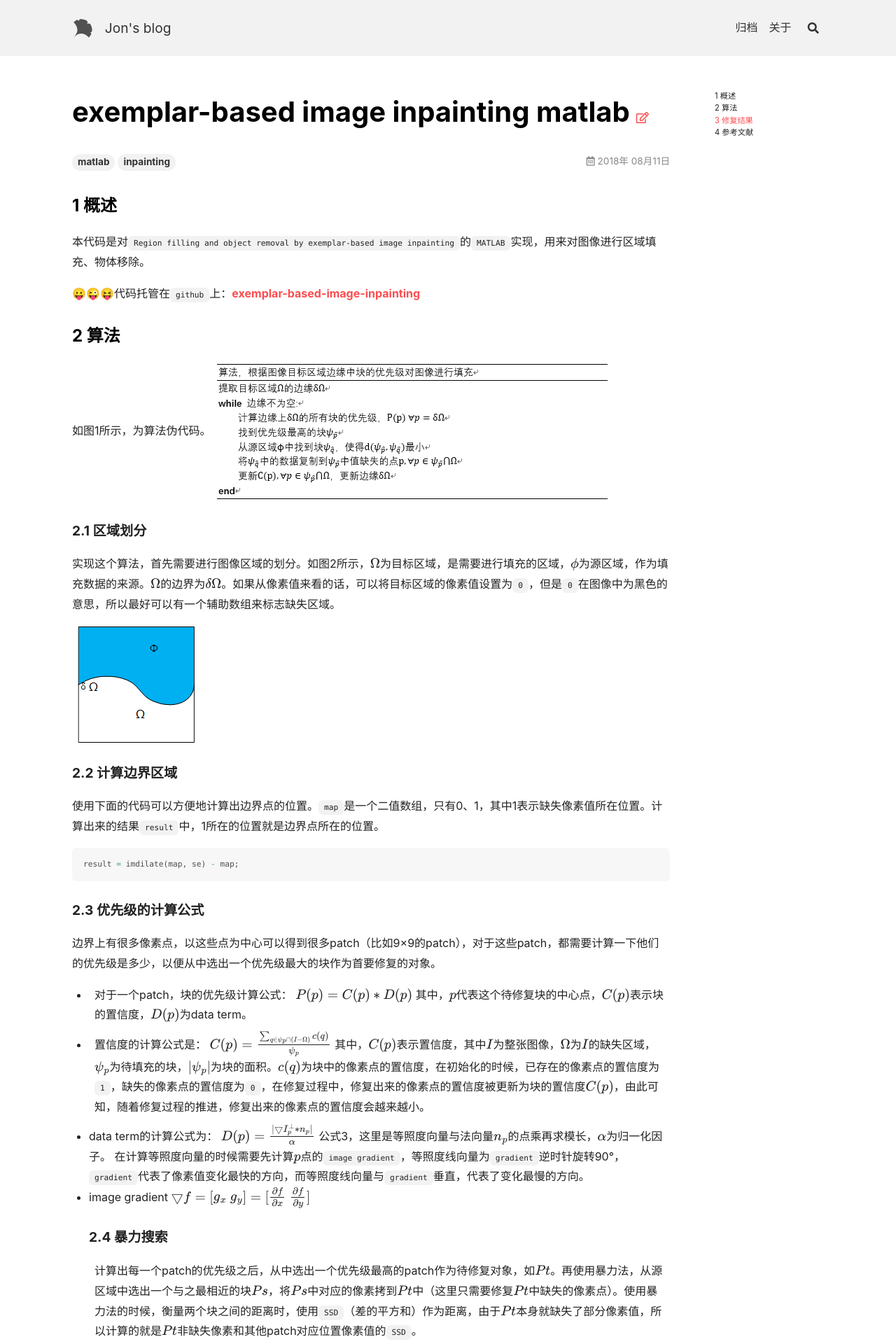
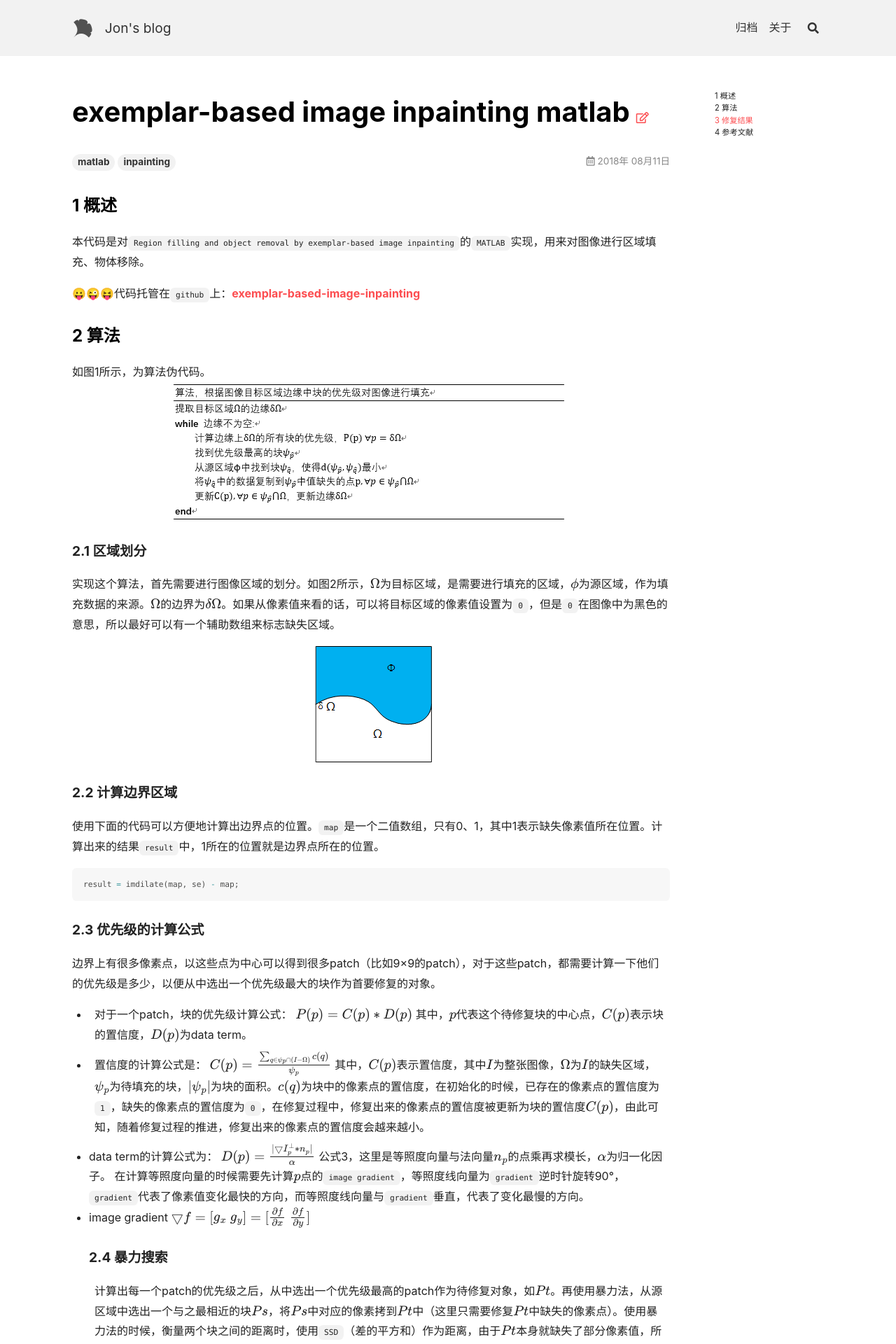
Before and after one commit to jonzhaocn/jonzhaocn.github.io, a Jekyll site: the page built from _posts/2018-08-11-exemplar-based-image-inpainting.md, in a window 1280 px wide. Shown: the top 1920 px of the page at 70% size. Built offline with Jekyll 4.4.1, drawn with Linux system fonts in a browser that asks for light colours; nearby versions of some CDN libraries; formulas are drawn with MathJax 3.

Commit message:
图片居中显示

```diff
--- a/_sass/components/_article-content.scss
+++ b/_sass/components/_article-content.scss
@@ -57,6 +57,10 @@
   img:not(.emoji) {
     max-width: 100%;
     vertical-align: middle;
+	/*图片居中显示 参考：https://www.smslit.top/2015/10/15/PostImgCenter-Jekyll/ */
+	clear: both;
+    display: block;
+    margin:auto;
   }
   .emoji {
     display: inline-block;
```
